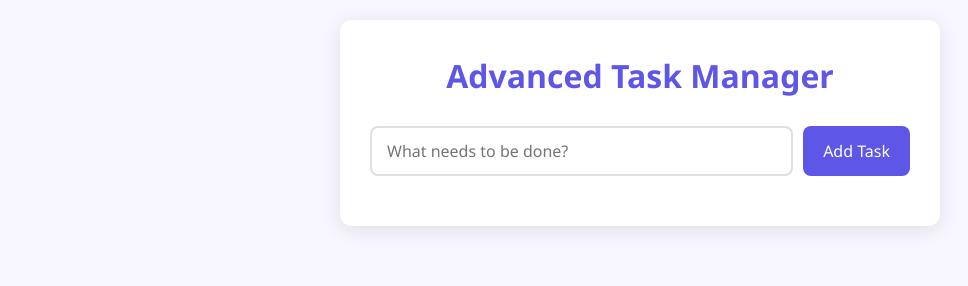
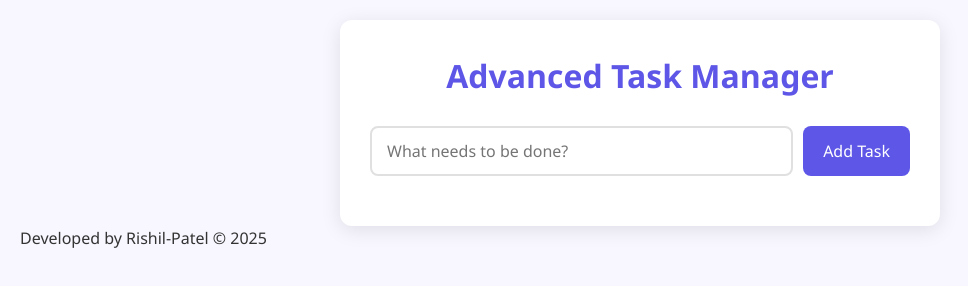
Before and after one commit to Rishil-patel/TODO_List, a plain HTML site: page index.html in a window 1280 px wide. Shown: the whole page, without its empty margins (0-968 px from the left). Drawn offline with Linux system fonts and the light colour scheme.

Commit message:
Update index.html
add footer

```diff
--- a/index.html
+++ b/index.html
@@ -20,6 +20,9 @@
       </div>
       <ul id="taskList"></ul>
     </div>
+    <footer class="footer">
+      <p>Developed by Rishil-Patel © 2025</p>
+    </footer>
     <script src="script.js"></script>
   </body>
 </html>
```
